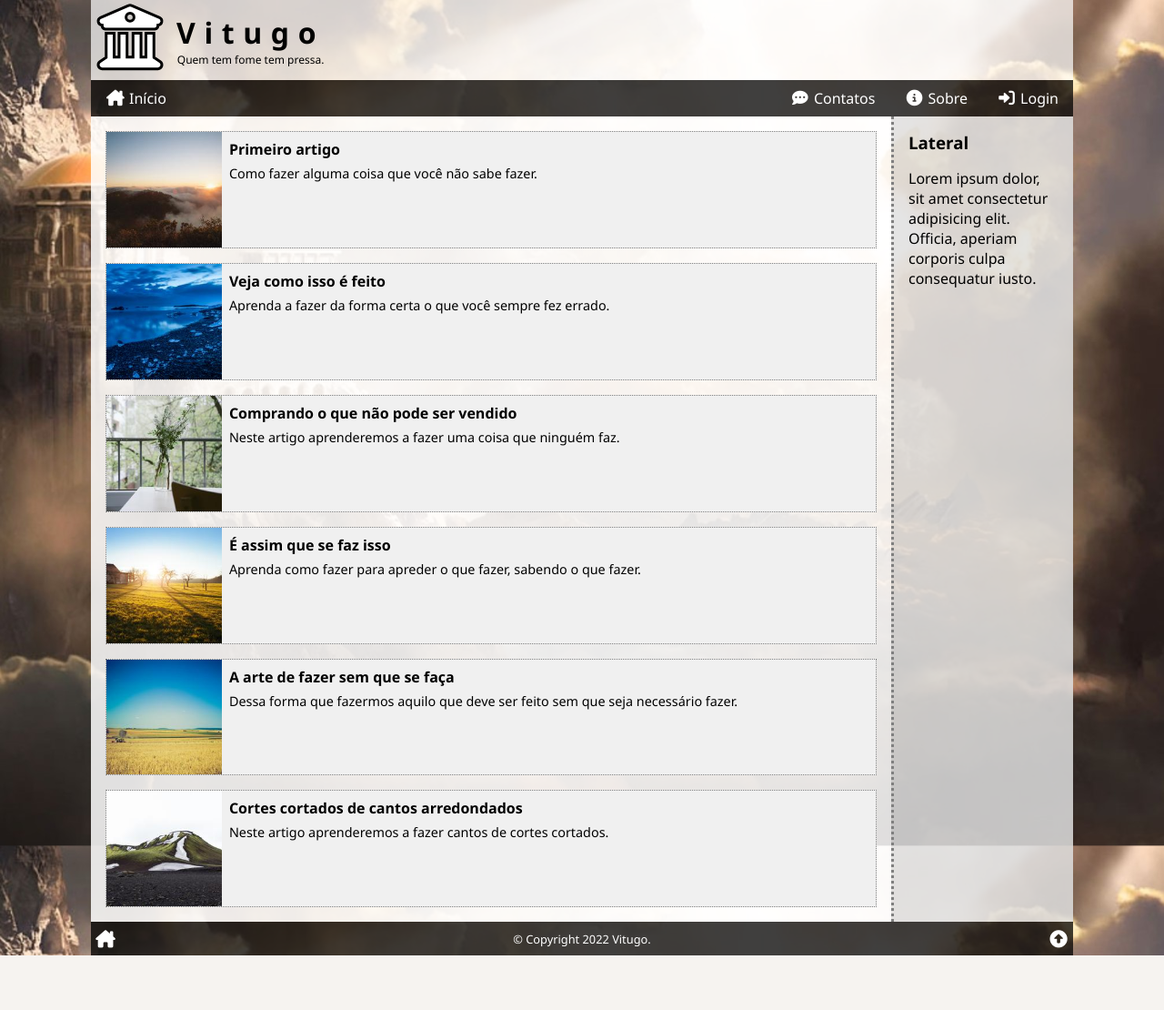
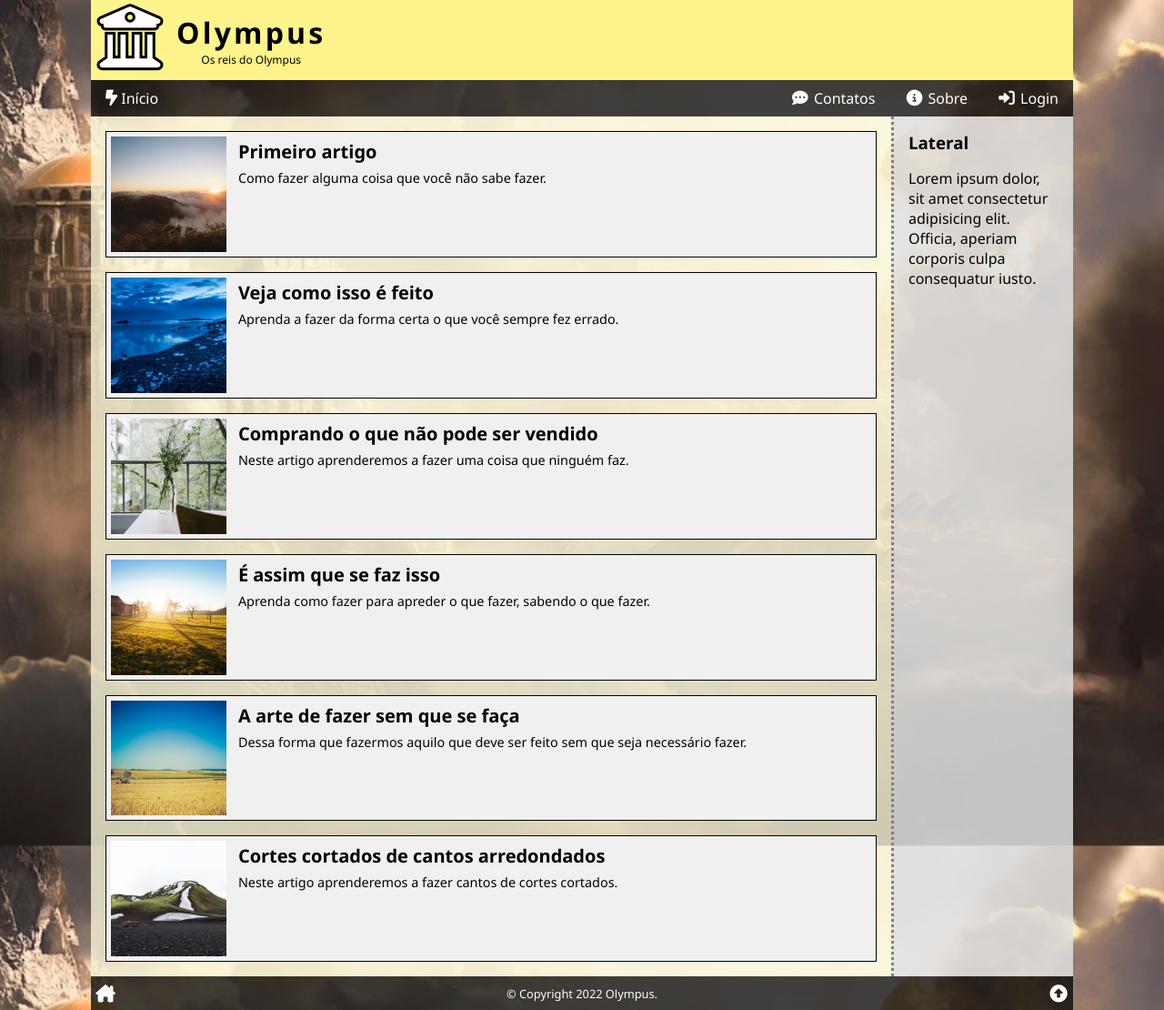
Before and after one commit to VictorFuly/projeto_Luferat, a PHP site: page / in a window 1280 px wide. Shown: the whole page at 91% size. Before the commit the page ends 1050 px from the top, so only its background shows below. Run offline with PHP 8.4, Linux system fonts and the light colour scheme; data comes from the database, SQL or seed files in the repository; some libraries are stand-ins or nearby versions.

Commit message:
projeto_Luferat3
Alterações no CSS do site

```diff
--- a/_footer.php
+++ b/_footer.php
@@ -4,7 +4,7 @@
 
     <a href="/" title="Página inicial"><i class="fa-solid fa-house-chimney fa-fw"></i></a>
 
-    <div title="Todos os direitos reservados para Vitugo.">&copy; Copyright 2022 Vitugo.</div>
+    <div title="Todos os direitos reservados para Vitugo.">&copy; Copyright 2022 Olympus.</div>
 
     <a href="#top" title="Topo da página"><i class="fa-solid fa-circle-up fa-fw"></i></a>
 
--- a/_header.php
+++ b/_header.php
@@ -9,7 +9,7 @@
     <link rel="shortcut icon" href="/iconnew.svg" type="image/png">
     <link rel="stylesheet" href="style.css">
     <link rel="stylesheet" href="https://cdnjs.cloudflare.com/ajax/libs/font-awesome/6.1.1/css/all.min.css">
-    <title>Vitugo - <?php echo $title ?></title>
+    <title>Olympus - <?php echo $title ?></title>
 </head>
 
 <body>
@@ -22,13 +22,13 @@
 
             <a href="/" title="Página inicial"><i class="fa-solid fa-building-columns"></i></a>
 
-            <h1>Vitugo<small>Quem tem fome tem pressa.</small></h1>
+            <h1>Olympus<small>Os reis do Olympus</small></h1>
 
         </header>
 
         <nav>
 
-            <a href="/" title="Página inicial"><i class="fa-solid fa-house-chimney fa-fw"></i><span>Início</span></a>
+            <a href="/" title="Página inicial"><i class="fa-solid fa-bolt-lightning"></i><span>Início</span></a>
 
             <a href="/contatos/" title="Faça contato"><i class="fa-solid fa-comment-dots fa-fw"></i><span>Contatos</span></a>
 
--- a/index.php
+++ b/index.php
@@ -57,7 +57,7 @@ $artigos .= '</div>';
 /**
  * Variável que define o título desta página.
  */
-$title = "Quem tem fome tem pressa...";
+$title = "Os reis do Olympus";
 
 /**
  * Inclui o cabeçalho da página.
@@ -67,6 +67,10 @@ require($_SERVER['DOCUMENT_ROOT'] . '/_header.php');
 ?>
 
 <section>
+
+<!--<div class="container">
+<h2>Deuses</h2>&nbsp;
+</div>-->
 
     <?php
 
--- a/ler/index.php
+++ b/ler/index.php
@@ -8,7 +8,7 @@ require($_SERVER['DOCUMENT_ROOT'] . '/_config.php');
 /**
  * Variável que define o título desta página.
  */
-$title = "Quem tem fome tem pressa...";
+$title = "Os reis do Olympus";
 
 /***********************************************
  * Seus códigos PHP desta página iniciam aqui! *
@@ -55,7 +55,7 @@ $artigo = $res->fetch_assoc();
 
 // Formata HTML para o navegador
 $html_article = <<<HTML
-
+<div id="backgroundArticle">
 <h2>{$artigo['art_title']}</h2>
 
 <div class="author-date">
@@ -63,6 +63,7 @@ $html_article = <<<HTML
 </div>
 
 <div>{$artigo['art_content']}</div>
+</div>
 
 HTML;
 
--- a/ler/style.css
+++ b/ler/style.css
@@ -3,7 +3,11 @@
 @import url('/style.css');
 
 /* Folhas de estilo de ler */
-
+div#backgroundArticle{
+    background:rgb(255, 255, 255,.8);
+    padding: 10px;
+    border: 1px solid black;
+}
 .author-date {
     margin-top: 1rem;
     font-size: small;
--- a/style.css
+++ b/style.css
@@ -85,7 +85,7 @@ body {
     display: flex;
     align-items: center;
     justify-content: flex-start;
-    background: rgba(255, 255, 255, .7);
+    background: rgb(254, 244, 139);
 }
 
 /* Logotipo usando "Font Awesome". */
@@ -102,7 +102,7 @@ body {
     margin-left: 1rem;
     text-align: center;
     font-size: 2rem;
-    letter-spacing: .6rem;
+    letter-spacing: .2rem;
 }
 
 .wrap>header small {
@@ -117,7 +117,7 @@ body {
  */
 
 .wrap>nav {
-    background: rgba(0, 0, 0, .75);
+    background: rgba(0, 0, 0, 0.75);
     display: flex;
     align-items: center;
     justify-content: space-around;
@@ -205,7 +205,7 @@ body {
 
 .wrap>main>section {
     flex-grow: 1;
-    background-color: rgba(255, 255, 255, .85);
+    background-color: rgba(249, 247, 218, 0.794);
 }
 
 .wrap>main>aside {
@@ -225,7 +225,7 @@ body {
 .item {
     background-color: rgb(240, 240, 240);
     margin-bottom: 1rem;
-    border: 1px dotted grey;
+    border: 1px solid rgb(0, 0, 0);
     cursor: pointer;
 }
 
@@ -238,6 +238,7 @@ body {
 }
 
 .item .thumb {
+    margin: 5px;
     width: 100%;
     aspect-ratio: 1 / 1;
     background-attachment: local;
@@ -255,6 +256,7 @@ body {
 }
 
 .item h4 {
+    font-size: 20px;
     margin: 0 0 .25rem 0;
 }
 
```
Also changed, not shown: bolt.png (added).
